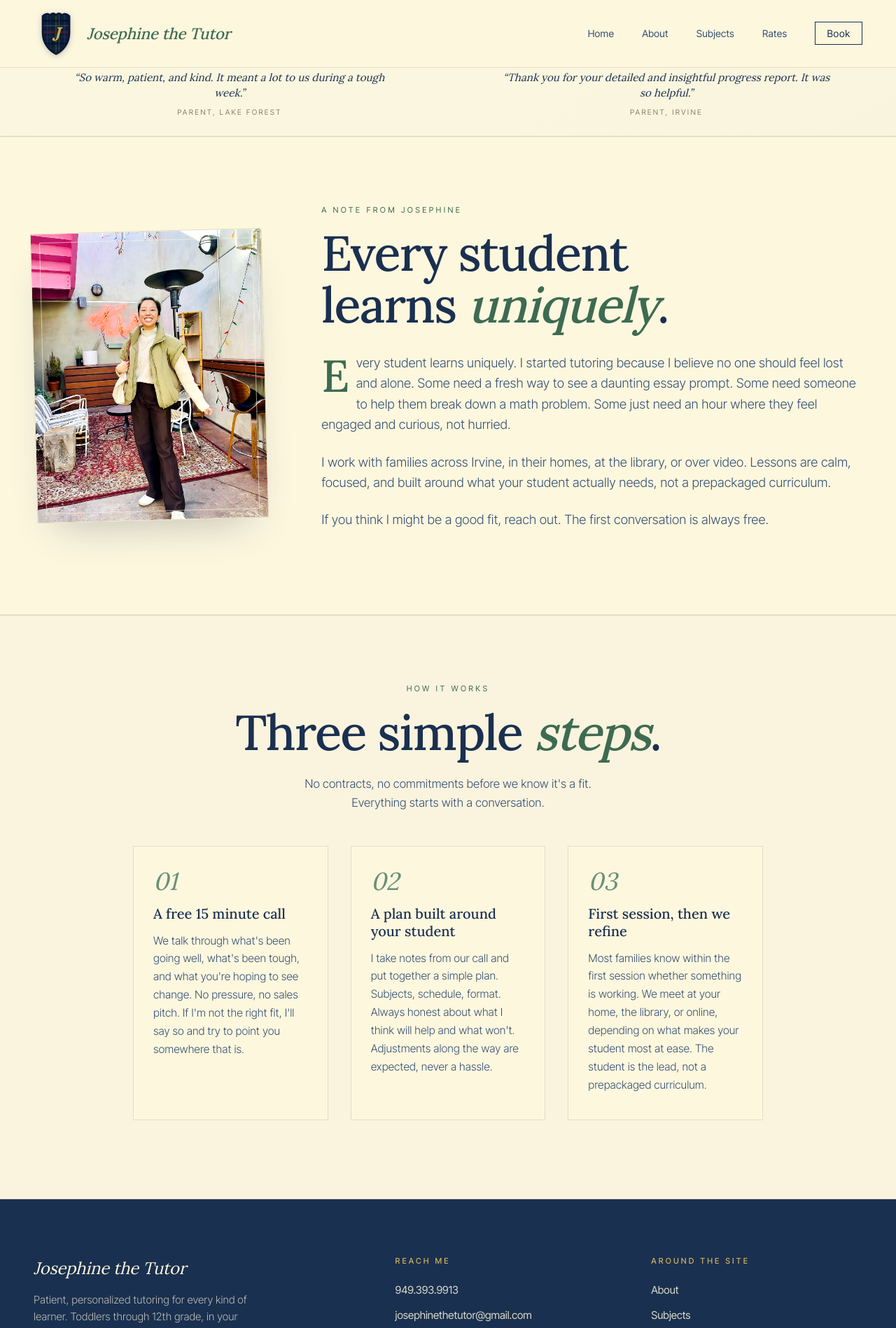
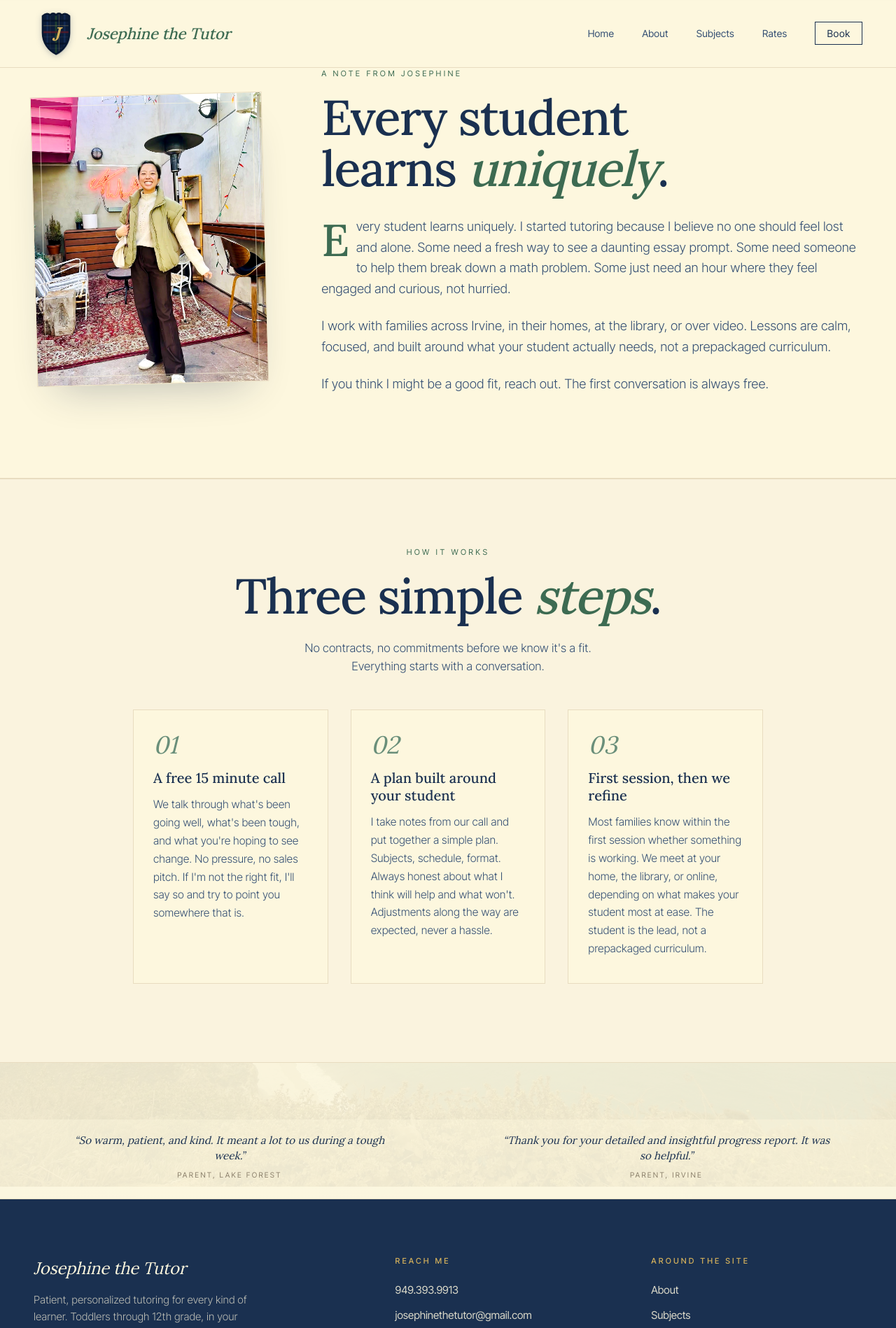
Before and after one commit to patrickparagas1/josephine-tutoring, a Next.js app: page /about in a window 1280 px wide. Shown: the top 1898 px of the page at 70% size. Built offline with nearby package versions, Linux system fonts and the light colour scheme.

Commit message:
Update page.tsx

```diff
--- a/app/about/page.tsx
+++ b/app/about/page.tsx
@@ -15,11 +15,11 @@ export default function AboutPage() {
   return (
     <>
       <Nav />
-      <Testimonial ids={["warm", "progress"]} />
       <main id="main-content">
         <About />
       </main>
       <Process />
+      <Testimonial ids={["warm", "progress"]} />
       <Footer />
     </>
   );
```
